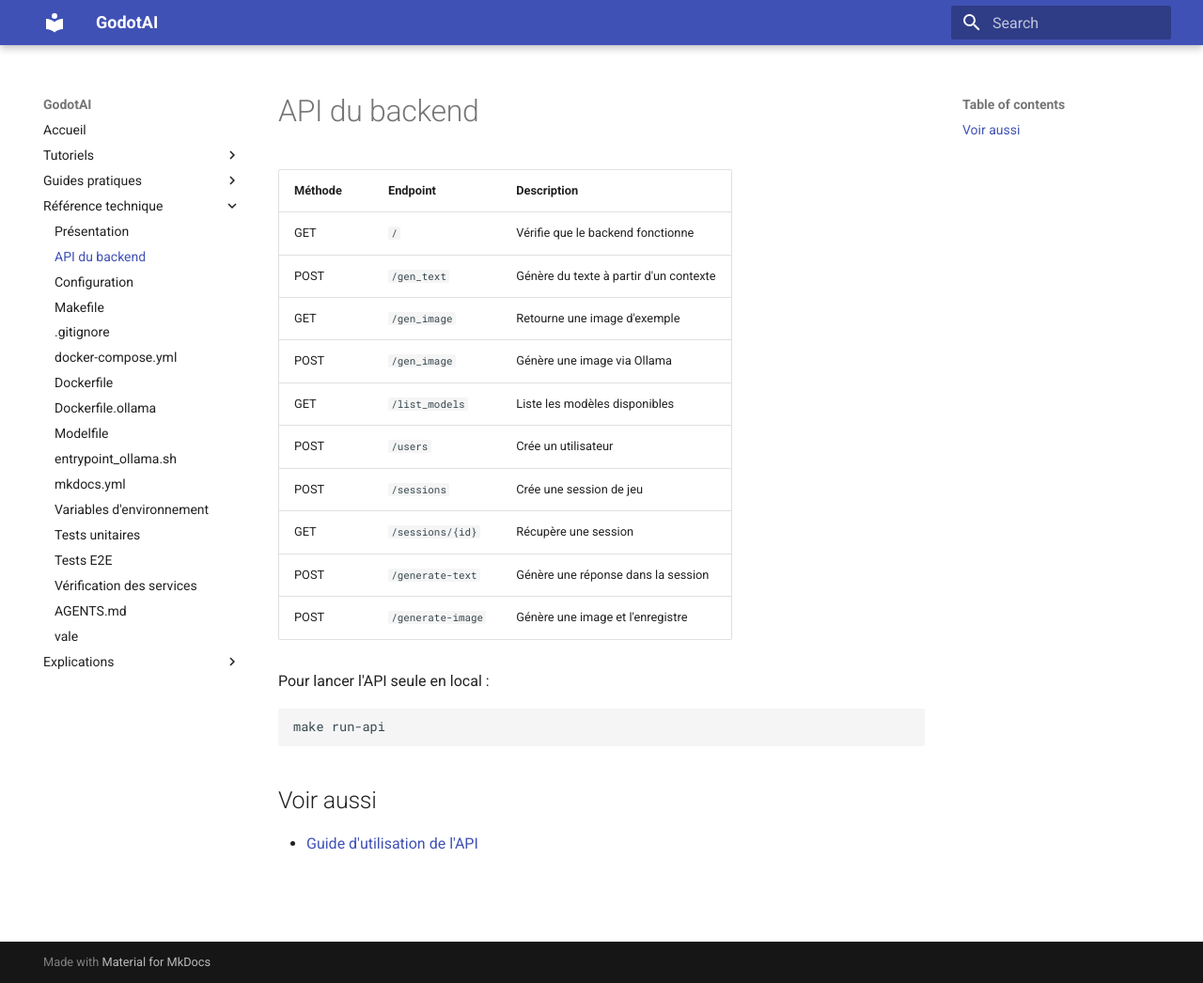
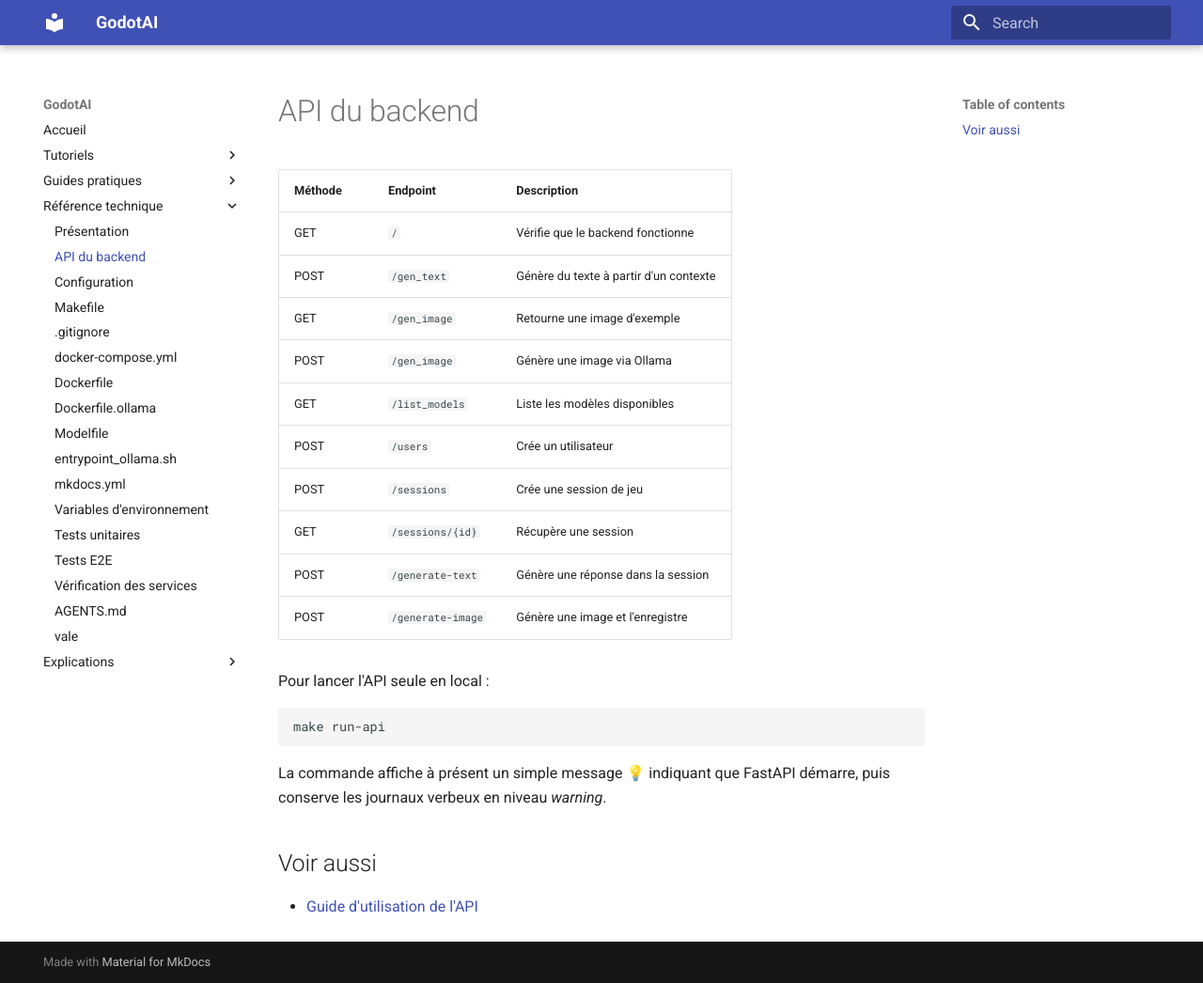
Before and after one commit to EZPK/GodotAI, an MkDocs documentation site: the page built from docs/reference/api-backend.md, in a window 1280 px wide and 1046 px high. Shown: the whole window at 94% size. Built offline with MkDocs 1.6.1 and Material for MkDocs 9.7.7, drawn with Linux system fonts in a browser that asks for light colours.

````diff
--- a/docs/reference/api-backend.md
+++ b/docs/reference/api-backend.md
@@ -19,6 +19,7 @@ Pour lancer l'API seule en local :
 ```bash
 make run-api
 ```
+La commande affiche à présent un simple message 💡 indiquant que FastAPI démarre, puis conserve les journaux verbeux en niveau *warning*.
 
 ## Voir aussi
 
````
Also changed, not shown: docs/reference/makefile.md (+1 -0 lines), 1 other file.
